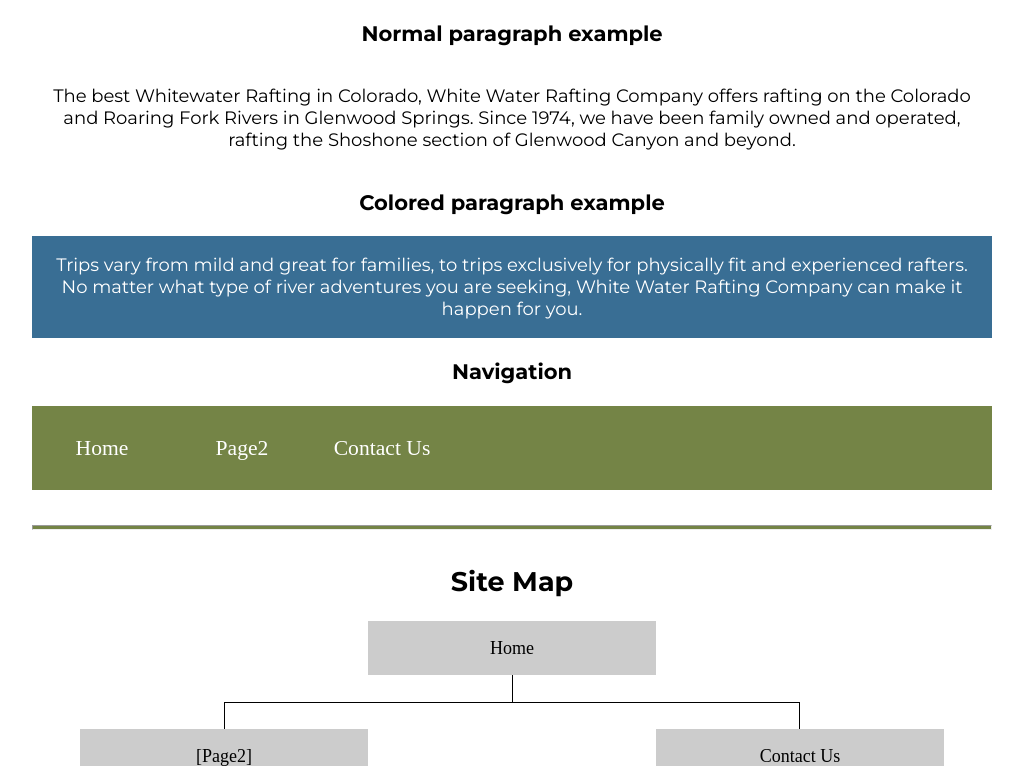
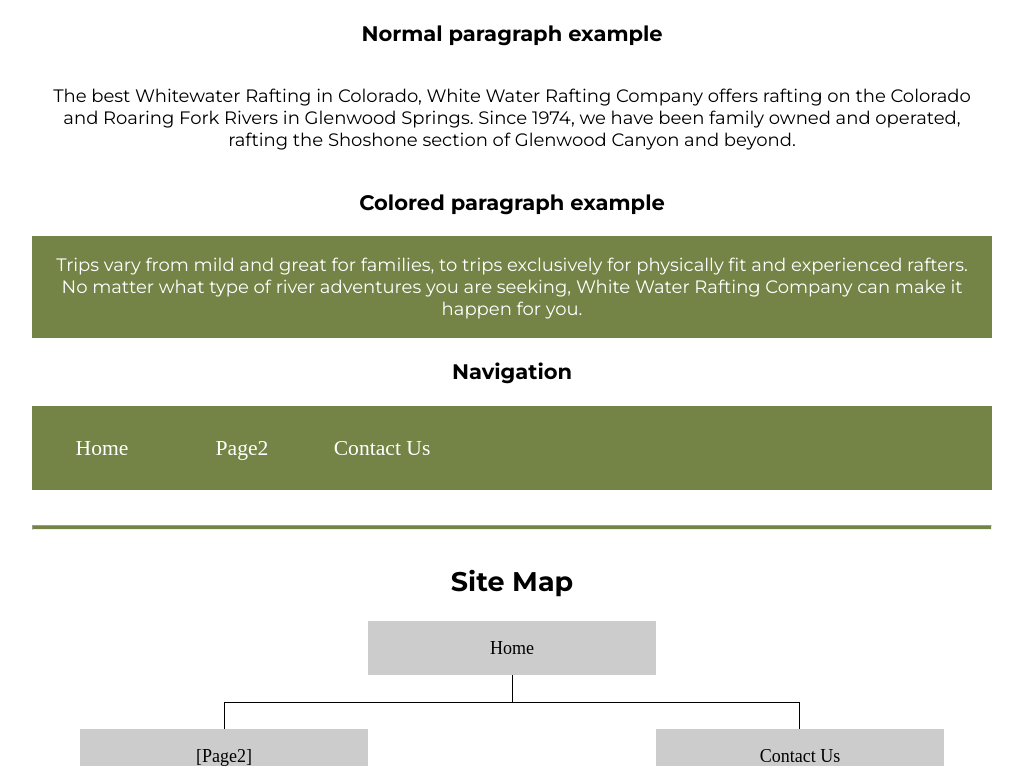
Before and after one commit to austinrbullen/wdd130, a plain HTML site: page wwr/site-plan-rafting.html in a window 1280 px wide. Shown: the part 1685-2451 px from the top of the page, without its empty margins (128-1151 px from the left). Drawn offline with Linux system fonts and the light colour scheme; files whose address does not match are found by name.

Commit message:
changed color of background

```diff
--- a/wwr/styles/styles/site-plan-rafting.css
+++ b/wwr/styles/styles/site-plan-rafting.css
@@ -21,7 +21,7 @@ Fonts are separated by a & */
   --headline-color-on-color: white; /* headlines on a colored background */
   --paragraph-color-on-white: #000000; /* paragraph text on a white background */
   --paragraph-color-on-color: white; /* paragraph text on a colored background */
-  --paragraph-background-color: #396E94  ;
+  --paragraph-background-color: #748446  ;
   --nav-link-color: #ffffff;
   --nav-background-color: #748446;
   --nav-hover-link-color: #89653b;
```
